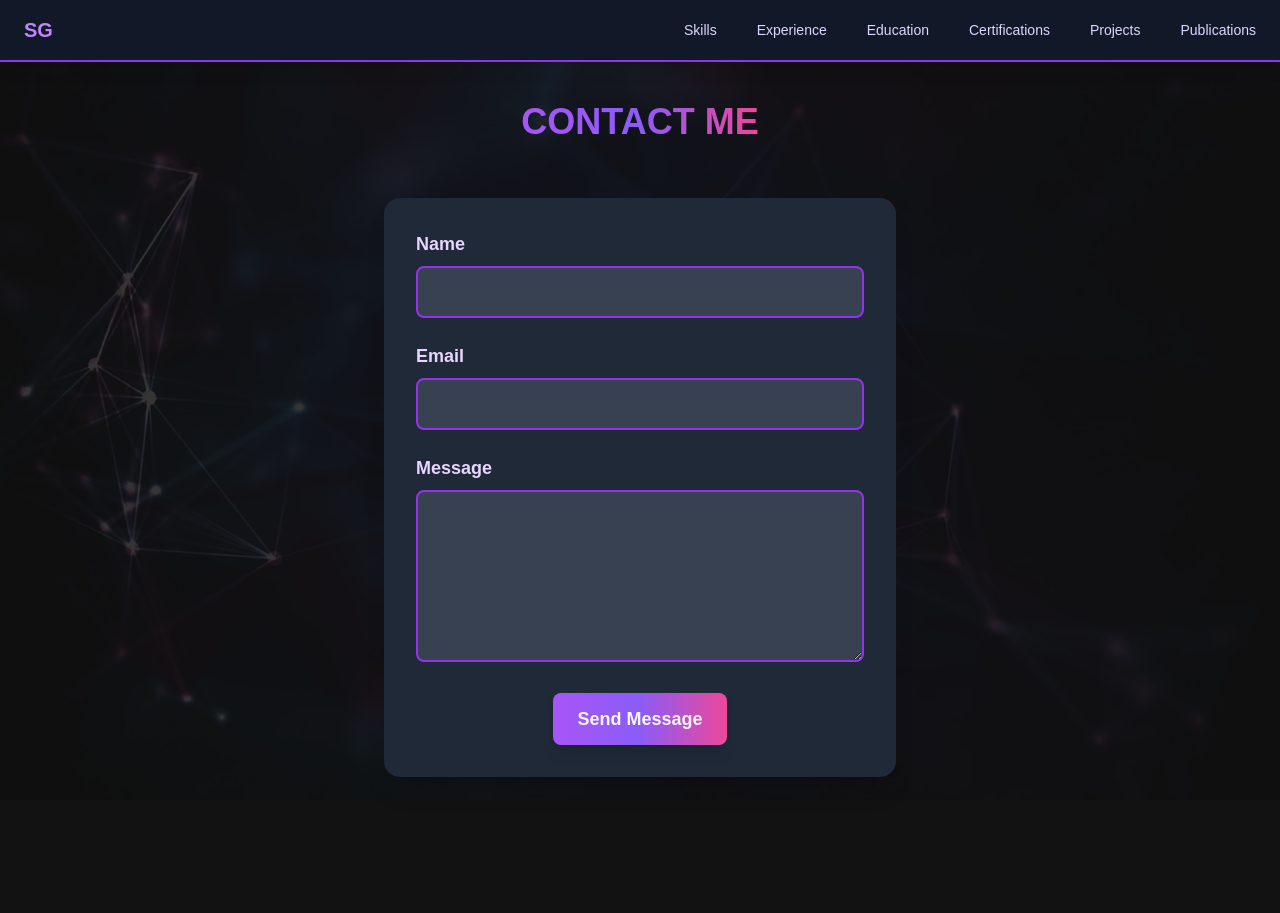
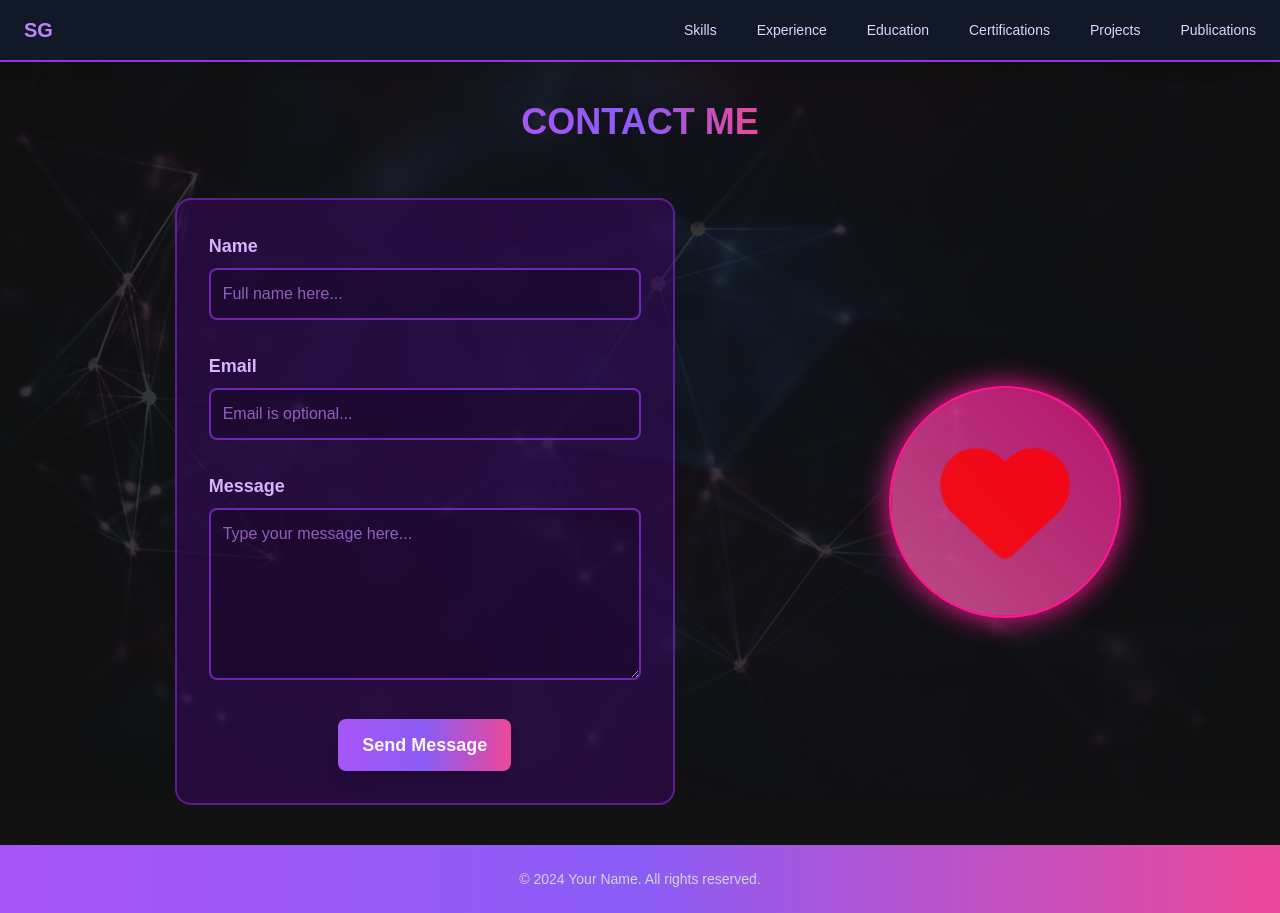
Before and after one commit to Sagnik-Coder24/Resume-Website, a React (Vite) app: page /contact in a window 1280 px wide. Before the commit the page ends 817 px from the top, so only its background shows below. Built offline with nearby package versions, Linux system fonts and the light colour scheme.

Commit message:
contact heart

```diff
--- a/src/App.css
+++ b/src/App.css
@@ -169,3 +169,49 @@ li.purple-dot::before {
   background-size: 400% 400%;
   animation: moveGradient 6s ease infinite;
 }
+
+.heart-container {
+  display: flex;
+  justify-content: center;
+  align-items: center;
+}
+
+.heart {
+  width: 200px;
+  height: 200px;
+  border-radius: 50%;
+  background: linear-gradient(
+    45deg,
+    rgba(255, 105, 180, 0.7),
+    rgba(255, 20, 147, 0.7)
+  );
+  border: 2px solid #ff1493;
+  display: flex;
+  justify-content: center;
+  align-items: center;
+  box-shadow: 0 0 15px rgba(255, 105, 180, 0.8);
+  animation: beatHeart 1.5s infinite ease-in-out,
+    glowEffect 1.5s infinite alternate;
+}
+
+@keyframes beatHeart {
+  0%,
+  100% {
+    transform: scale(1);
+  }
+  50% {
+    transform: scale(1.2);
+  }
+}
+
+@keyframes glowEffect {
+  0% {
+    box-shadow: 0 0 15px rgba(255, 105, 180, 0.8);
+  }
+  50% {
+    box-shadow: 0 0 25px rgba(255, 20, 147, 1);
+  }
+  100% {
+    box-shadow: 0 0 15px rgba(255, 105, 180, 0.8);
+  }
+}
--- a/src/components/MainPage/ContactMe.jsx
+++ b/src/components/MainPage/ContactMe.jsx
@@ -1,4 +1,7 @@
+import { faHeart } from "@fortawesome/free-solid-svg-icons";
+import { FontAwesomeIcon } from "@fortawesome/react-fontawesome";
 import React, { useState } from "react";
+import Footer from "./Footer";
 
 const ContactMe = () => {
   const [formData, setFormData] = useState({
@@ -24,6 +27,7 @@ const ContactMe = () => {
   };
 
   return (
+    <>
       <section className="text-center py-8 px-6 md:py-10 md:px-14 relative animate-fadeIn">
         <div className="flex w-full justify-center items-center h-fit mb-14">
           <h1 className="w-fit text-3xl lg:text-4xl font-extrabold text-transparent bg-clip-text bg-gradient-to-r from-purple-500 via-violet-500 to-pink-500 select-none uppercase">
@@ -31,13 +35,14 @@ const ContactMe = () => {
           </h1>
         </div>
 
+        <div className="flex justify-evenly items-center flex-wrap gap-28">
           {/* Contact Form */}
-      <div className="max-w-lg mx-auto bg-gray-800 shadow-xl p-8 rounded-2xl animate-fadeInUp">
-        <form onSubmit={handleSubmit} className="space-y-6">
+          <div className="w-screen sm:w-[500px] bg-purple-950 bg-opacity-50 border-2 border-purple-600 border-opacity-50 p-8 rounded-2xl">
+            <form onSubmit={handleSubmit} className="space-y-8">
               <div>
                 <label
                   htmlFor="name"
-              className="block text-left text-lg text-purple-200 font-semibold"
+                  className="block text-left text-lg text-purple-300 font-semibold"
                 >
                   Name
                 </label>
@@ -45,9 +50,10 @@ const ContactMe = () => {
                   type="text"
                   id="name"
                   name="name"
+                  placeholder="Full name here..."
                   value={formData.name}
                   onChange={handleChange}
-              className="w-full p-3 mt-2 border-2 border-purple-600 bg-gray-700 text-purple-200 rounded-lg focus:outline-none focus:ring-2 focus:ring-purple-500"
+                  className="w-full p-3 mt-2 border-2 border-purple-600 border-opacity-70 bg-black bg-opacity-20 text-purple-200 rounded-lg focus:outline-none focus:border-opacity-100 focus:placeholder-opacity-0 placeholder-purple-400 placeholder-opacity-70"
                   required
                 />
               </div>
@@ -55,7 +61,7 @@ const ContactMe = () => {
               <div>
                 <label
                   htmlFor="email"
-              className="block text-left text-lg text-purple-200 font-semibold"
+                  className="block text-left text-lg text-purple-300 font-semibold"
                 >
                   Email
                 </label>
@@ -63,26 +69,28 @@ const ContactMe = () => {
                   type="email"
                   id="email"
                   name="email"
+                  placeholder="Email is optional..."
                   value={formData.email}
                   onChange={handleChange}
-              className="w-full p-3 mt-2 border-2 border-purple-600 bg-gray-700 text-purple-200 rounded-lg focus:outline-none focus:ring-2 focus:ring-purple-500"
+                  className="w-full p-3 mt-2 border-2 border-purple-600 border-opacity-70 bg-black bg-opacity-20 text-purple-200 rounded-lg focus:outline-none focus:border-opacity-100 focus:placeholder-opacity-0 placeholder-purple-400 placeholder-opacity-70"
                 />
               </div>
 
               <div>
                 <label
                   htmlFor="message"
-              className="block text-left text-lg text-purple-200 font-semibold"
+                  className="block text-left text-lg text-purple-300 font-semibold"
                 >
                   Message
                 </label>
                 <textarea
                   id="message"
                   name="message"
+                  placeholder="Type your message here..."
                   value={formData.message}
                   onChange={handleChange}
                   rows="6"
-              className="w-full p-3 mt-2 border-2 border-purple-600 bg-gray-700 text-purple-200 rounded-lg focus:outline-none focus:ring-2 focus:ring-purple-500"
+                  className="w-full p-3 mt-2 border-2 border-purple-600 border-opacity-70 bg-black bg-opacity-20 text-purple-200 rounded-lg focus:outline-none focus:border-opacity-100 focus:placeholder-opacity-0 placeholder-purple-400 placeholder-opacity-70"
                   required
                 ></textarea>
               </div>
@@ -97,7 +105,23 @@ const ContactMe = () => {
               </div>
             </form>
           </div>
+          <div className="heart-container">
+            <div className="heart">
+              <FontAwesomeIcon
+                icon={faHeart}
+                size="6x"
+                style={{
+                  color: "red",
+                  opacity: "0.8",
+                  animation: "beatHeart 1.5s infinite ease-in-out",
+                }}
+              />
+            </div>
+          </div>
+        </div>
       </section>
+      <Footer />
+    </>
   );
 };
 
--- /dev/null
+++ b/src/components/MainPage/Footer.jsx
@@ -0,0 +1,15 @@
+import React from "react";
+
+function Footer() {
+  return (
+    <footer className="bg-gradient-to-r from-purple-500 via-violet-500 to-pink-500 py-6">
+      <div className="container mx-auto px-6 text-center text-white">
+        <p className="text-sm text-gray-300">
+          &copy; {new Date().getFullYear()} Your Name. All rights reserved.
+        </p>
+      </div>
+    </footer>
+  );
+}
+
+export default Footer;
```
Lines whose indentation alone changed are shown as unchanged.
